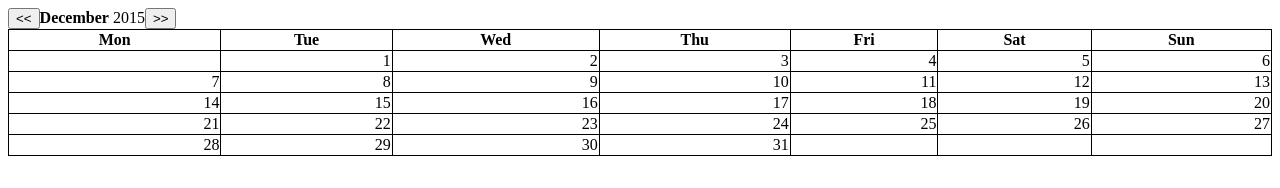
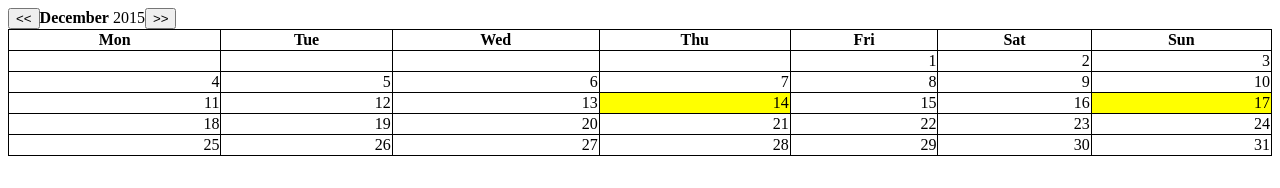
Before and after one commit to ccheung0926/calendar-jquery, a website: page public/index.html in a window 1280 px wide. Both pictures are taken after a click on the button ">>". Drawn offline with nearby package versions, Linux system fonts and the light colour scheme.

Commit message:
next month

```diff
--- a/public/index.css
+++ b/public/index.css
@@ -25,3 +25,7 @@ table, th,td{
 #date tr td{
   text-align: right;
 }
+
+.today{
+  background-color: yellow;
+}
--- a/public/index.html
+++ b/public/index.html
@@ -22,49 +22,49 @@
       </thead>
     <tbody id="date">
       <tr>
-        <td id="1"></td>
-        <td id="2"></td>
-        <td id="3"></td>
-        <td id="4"></td>
-        <td id="5"></td>
-        <td id="6"></td>
-        <td id="7"></td>
+        <td id="1" class="dateContent"></td>
+        <td id="2" class="dateContent"></td>
+        <td id="3" class="dateContent"></td>
+        <td id="4" class="dateContent"></td>
+        <td id="5" class="dateContent"></td>
+        <td id="6" class="dateContent"></td>
+        <td id="7" class="dateContent"></td>
       </tr>
       <tr>
-        <td id="8"></td>
-        <td id="9"></td>
-        <td id="10"></td>
-        <td id="11"></td>
-        <td id="12"></td>
-        <td id="13"></td>
-        <td id="14"></td>
+        <td id="8" class="dateContent"></td>
+        <td id="9" class="dateContent"></td>
+        <td id="10" class="dateContent"></td>
+        <td id="11" class="dateContent"></td>
+        <td id="12" class="dateContent"></td>
+        <td id="13" class="dateContent"></td>
+        <td id="14" class="dateContent"></td>
       </tr>
       <tr>
-        <td id="15"></td>
-        <td id="16"></td>
-        <td id="17"></td>
-        <td id="18"></td>
-        <td id="19"></td>
-        <td id="20"></td>
-        <td id="21"></td>
+        <td id="15" class="dateContent"></td>
+        <td id="16" class="dateContent"></td>
+        <td id="17" class="dateContent"></td>
+        <td id="18" class="dateContent"></td>
+        <td id="19" class="dateContent"></td>
+        <td id="20" class="dateContent"></td>
+        <td id="21" class="dateContent"></td>
       </tr>
       <tr>
-        <td id="22"></td>
-        <td id="23"></td>
-        <td id="24"></td>
-        <td id="25"></td>
-        <td id="26"></td>
-        <td id="27"></td>
-        <td id="28"></td>
+        <td id="22" class="dateContent"></td>
+        <td id="23" class="dateContent"></td>
+        <td id="24" class="dateContent"></td>
+        <td id="25" class="dateContent"></td>
+        <td id="26" class="dateContent"></td>
+        <td id="27" class="dateContent"></td>
+        <td id="28" class="dateContent"></td>
       </tr>
       <tr>
-        <td id="29"></td>
-        <td id="30"></td>
-        <td id="31"></td>
-        <td id="32"></td>
-        <td id="33"></td>
-        <td id="34"></td>
-        <td id="35"></td>
+        <td id="29" class="dateContent"></td>
+        <td id="30" class="dateContent"></td>
+        <td id="31" class="dateContent"></td>
+        <td id="32" class="dateContent"></td>
+        <td id="33" class="dateContent"></td>
+        <td id="34" class="dateContent"></td>
+        <td id="35" class="dateContent"></td>
       </tr>
     </tbody>
   </table>
--- a/public/index.js
+++ b/public/index.js
@@ -1,35 +1,51 @@
 $(document).ready(function(){
+  var monthInNum = parseInt(moment().format("MM") - 1);
+  var currentYear = parseInt(moment().format("YYYY"));
   var startOfMonth = moment().startOf("month")._d;
-  var endOfMonth = moment().endOf("month")._d;
+  // var endOfMonth = moment().endOf("month")._d;
+  var endOfMonth = moment(currentYear+"-"+ monthInNum, "YYYY-MM").daysInMonth();
 
   var currentMonth = moment().format("MMMM");
-  var currentYear = moment().format("YYYY")
 
   var $month = $("#currentMonth");
   var $year = $("#currentYear");
   var $nextMonth = $("#nextMonth");
   var $previousMonth = $("#previousMonth");
 
-
   $month.append(currentMonth);
   $year.append(" "+currentYear);
-  var monthInNum = moment().format("MM");
-  console.log(monthInNum)
-  var start = moment([2016, 12]);
-  console.log(moment(start).startOf('month'));
+  console.log("monthInNum", monthInNum);
+  var start = moment([2016, 0]);
+  console.log(moment(start).startOf('month'), "heyy");
 
   $nextMonth.on("click", function(e){
-
+    if(monthInNum + 1 >= 12){
+      currentYear++;
+      monthInNum = 0;
+      var firstDay = moment([currentYear, monthInNum])._d;
+      var lastDay = moment(currentYear+"-"+1, "YYYY-MM").daysInMonth();
+      $(".dateContent").empty();
+      calendar(firstDay, lastDay);
+      // console.log(date.getDay());
+    }
   });
 
-  (function calendar(firstDay, lastDay){
+  function calendar(firstDay, lastDay){
     var firstDayOfMonth = firstDay.getDay();
-    var lastDateOfMonth = lastDay.getDate();
+    // var lastDateOfMonth = lastDay.getDate();
     var $theFirst = $("#"+firstDayOfMonth);
+    var today = moment().format("Do").slice(0,-2);
     $theFirst.append(1);
-    for(var i = 1; i < lastDateOfMonth; i++){
+    for(var i = 1; i < lastDay; i++){
       var id = firstDayOfMonth + i
-      $("#"+id).append(i+1);
+      var date = i+1;
+      if(date == today){
+        $("#"+id).addClass("today").append(date);
+      }
+      else{
+        $("#"+id).append(date);
+      }
     }
-  })(startOfMonth, endOfMonth);
+  }
+  calendar(startOfMonth, endOfMonth);
 });
```
